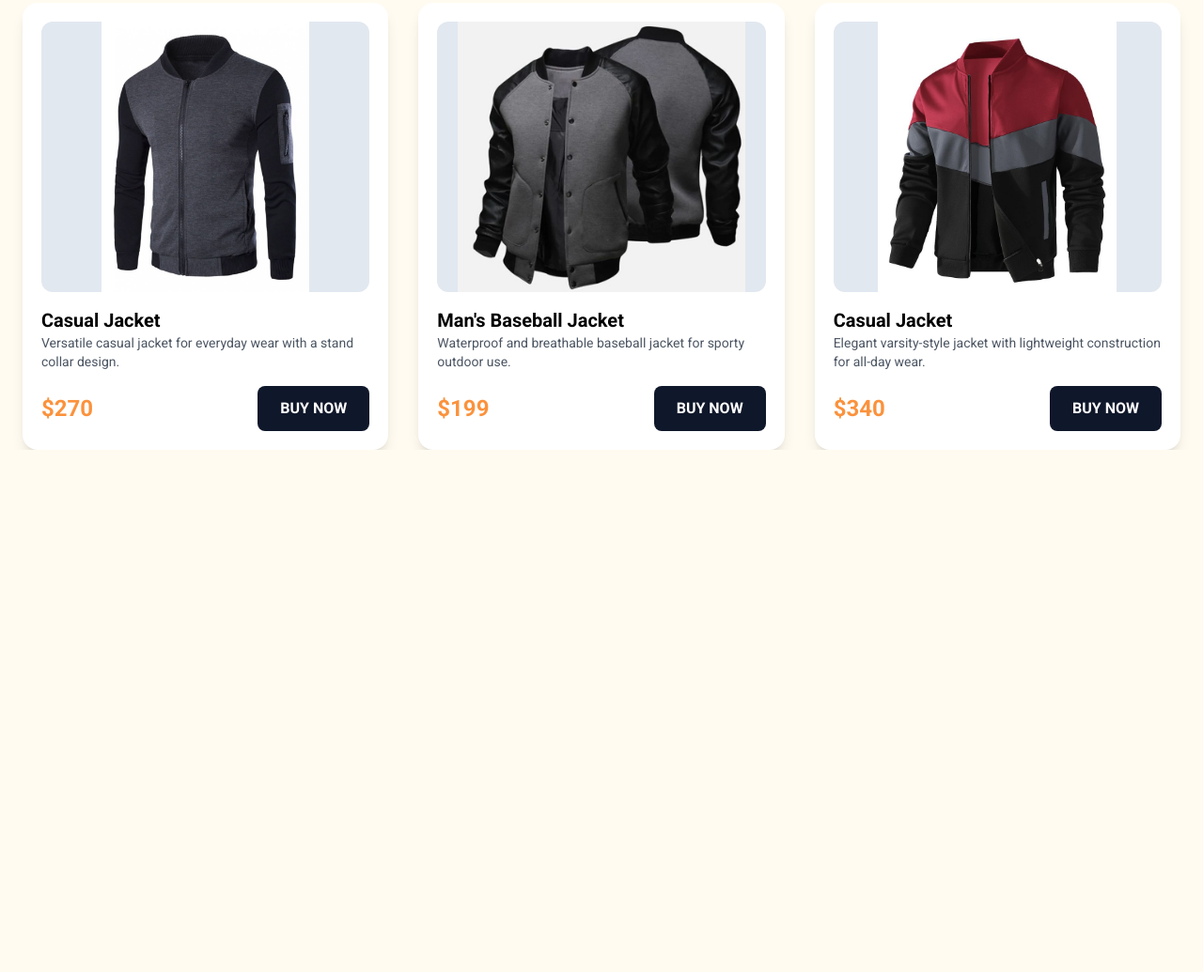
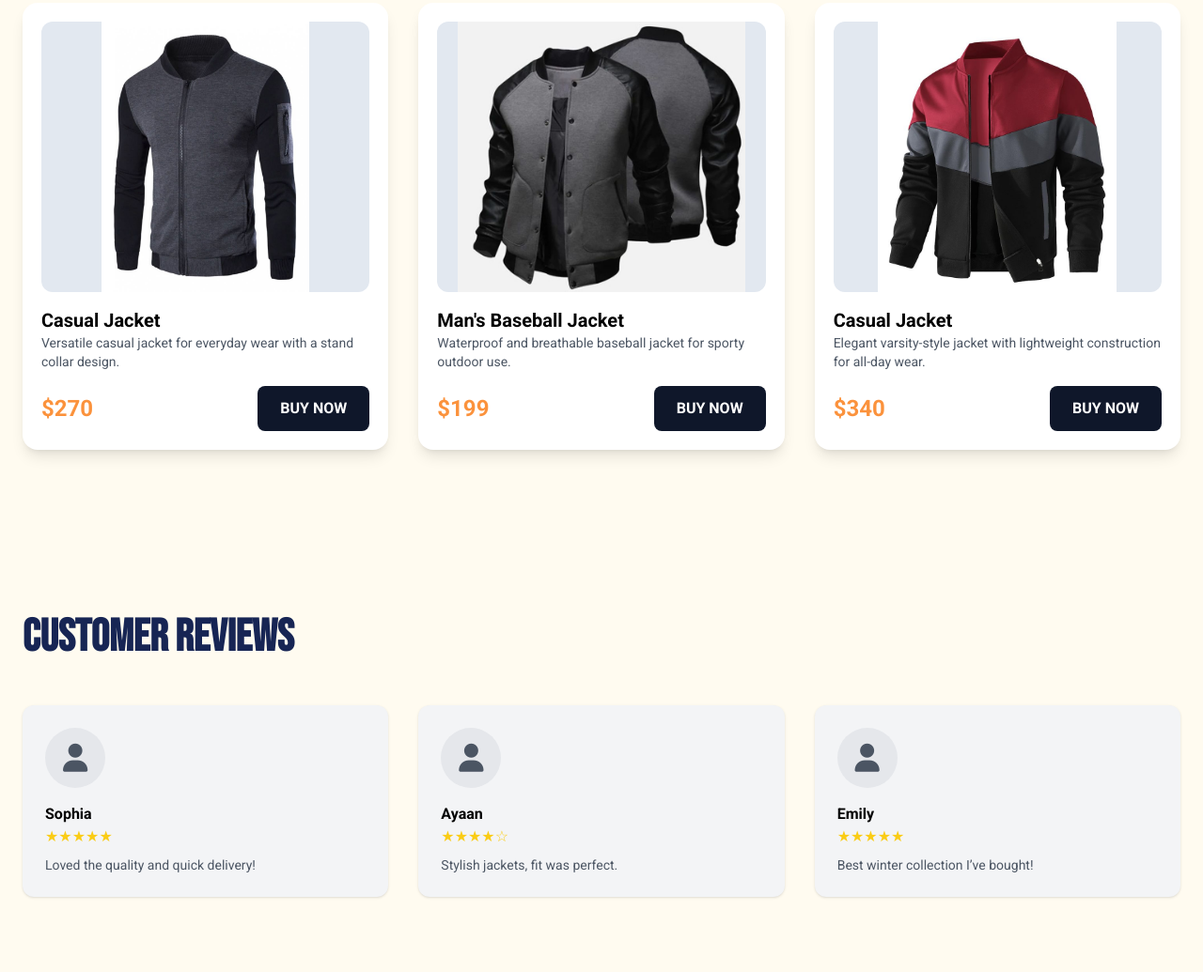
Before and after one commit to ibrahim231217/Assignment_2_Gen-z_fashion_with_Tailwind_C231217, a plain HTML site: page index.html in a window 1280 px wide. Shown: the part 1783-2818 px from the top of the page at 94% size. Before the commit the page ends 2262 px from the top, so only its background shows below. Drawn offline with nearby package versions, Linux system fonts and the light colour scheme.

Commit message:
Review Section Completed

```diff
--- a/index.html
+++ b/index.html
@@ -286,9 +286,42 @@
 
 </main>
 
+<!-- ================= REVIEWS ================= -->
+<section id="reviews" class=" py-20 mt-24">
+  <div class="max-w-7xl mx-auto px-6">
+    <h3 class="text-4xl md:text-5xl font-bold bebas text-blue-950 mb-12">Customer Reviews</h3>
 
+    <div class="grid grid-cols-1 md:grid-cols-3 gap-8">
+      <!-- Review -->
+      <div class="bg-gray-100 p-6 rounded-xl shadow hover:scale-105 transition-transform duration-300">
+        <div class="w-16 h-16 rounded-full mb-4 flex items-center justify-center bg-gray-200">
+          <i class="fa-solid fa-user text-3xl text-gray-600"></i>
+        </div>
+        <h5 class="font-semibold">Sophia</h5>
+        <p class="text-yellow-400">★★★★★</p>
+        <p class="text-gray-600 text-sm mt-2">Loved the quality and quick delivery!</p>
+      </div>
 
+      <div class="bg-gray-100 p-6 rounded-xl shadow hover:scale-105 transition-transform duration-300">
+        <div class="w-16 h-16 rounded-full mb-4 flex items-center justify-center bg-gray-200">
+          <i class="fa-solid fa-user text-3xl text-gray-600"></i>
+        </div>
+        <h5 class="font-semibold">Ayaan</h5>
+        <p class="text-yellow-400">★★★★☆</p>
+        <p class="text-gray-600 text-sm mt-2">Stylish jackets, fit was perfect.</p>
+      </div>
 
+      <div class="bg-gray-100 p-6 rounded-xl shadow hover:scale-105 transition-transform duration-300">
+        <div class="w-16 h-16 rounded-full mb-4 flex items-center justify-center bg-gray-200">
+          <i class="fa-solid fa-user text-3xl text-gray-600"></i>
+        </div>
+        <h5 class="font-semibold">Emily</h5>
+        <p class="text-yellow-400">★★★★★</p>
+        <p class="text-gray-600 text-sm mt-2">Best winter collection I’ve bought!</p>
+      </div>
+    </div>
+  </div>
+</section>
 
 
 
```
